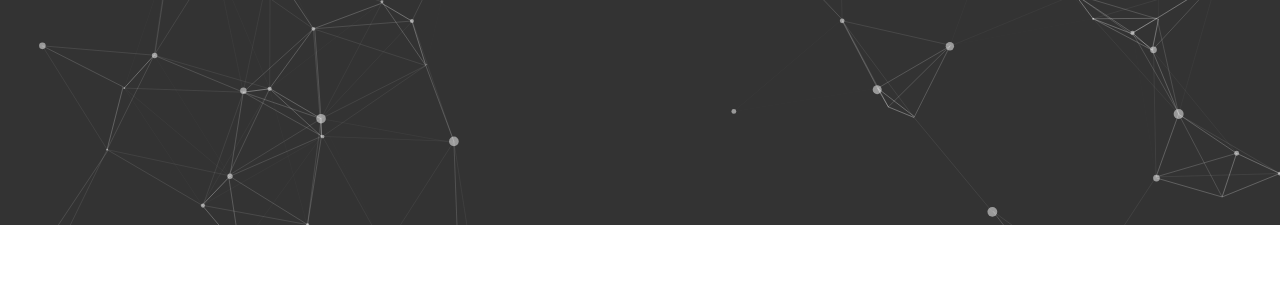
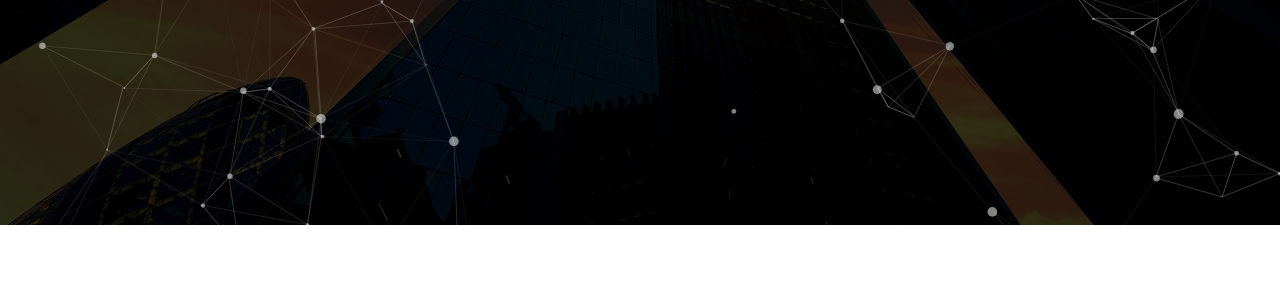
Before and after one commit to Rifat654/Game-Zone, a plain HTML site: page index.html in a window 1280 px wide. Shown: the part 575-870 px from the top of the page. Drawn offline with nearby package versions, Linux system fonts and the light colour scheme.

Commit message:
Update style.css

```diff
--- a/css/style.css
+++ b/css/style.css
@@ -15,7 +15,7 @@
   width: 100%;
   height: 100vh;
   background-size: cover;
-  background-image: URL(./img/background.jpg);
+  background-image: url(/img/background.jpg);
   background-color: rgb(0, 0, 0, 0.8);
   background-blend-mode: darken;
   position: relative;
```
